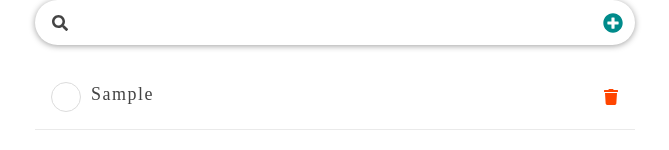
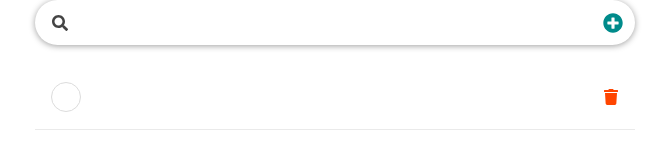
Before and after one commit to MyeonghoonNam/todolist-react, a React (Create React App) app in the folder client/: page / in a window 1280 px wide. Both pictures are taken after typing "Sample" into the empty fields and a click on the button 917 px from the left and 190 px from the top of the page. Shown: the part 168-318 px from the top of the page, without its empty margins (305-974 px from the left). Built offline with nearby package versions, Linux system fonts and the light colour scheme.

Commit message:
refactor #22: Todo type 변경

```diff
--- a/client/src/components/TodoItem/index.tsx
+++ b/client/src/components/TodoItem/index.tsx
@@ -51,7 +51,7 @@ const RemoveButtonStyle = css`
 	}
 `;
 
-const TodoItem = ({ id, content, complete }: Todo) => {
+const TodoItem = ({ id, title, complete }: Todo) => {
 	const { toggleTodo, removeTodo } = useTodos();
 
 	const handleChange = useCallback(() => {
@@ -66,7 +66,7 @@ const TodoItem = ({ id, content, complete }: Todo) => {
 		<Container>
 			<Toggle on={complete} onChange={handleChange} />
 
-			<Content>{complete ? <del>{content}</del> : content}</Content>
+			<Content>{complete ? <del>{title}</del> : title}</Content>
 
 			<Button type="button" onClick={handleClick}>
 				<FaTrash css={RemoveButtonStyle} />
--- a/client/src/components/TodoList/index.tsx
+++ b/client/src/components/TodoList/index.tsx
@@ -11,8 +11,8 @@ const TodoList = () => {
 
 	return (
 		<Container>
-			{todos.map(({ id, content, complete }) => (
-				<TodoItem key={id} id={id} content={content} complete={complete} />
+			{todos.map(({ id, title, complete }) => (
+				<TodoItem key={id} id={id} title={title} complete={complete} />
 			))}
 		</Container>
 	);
```
